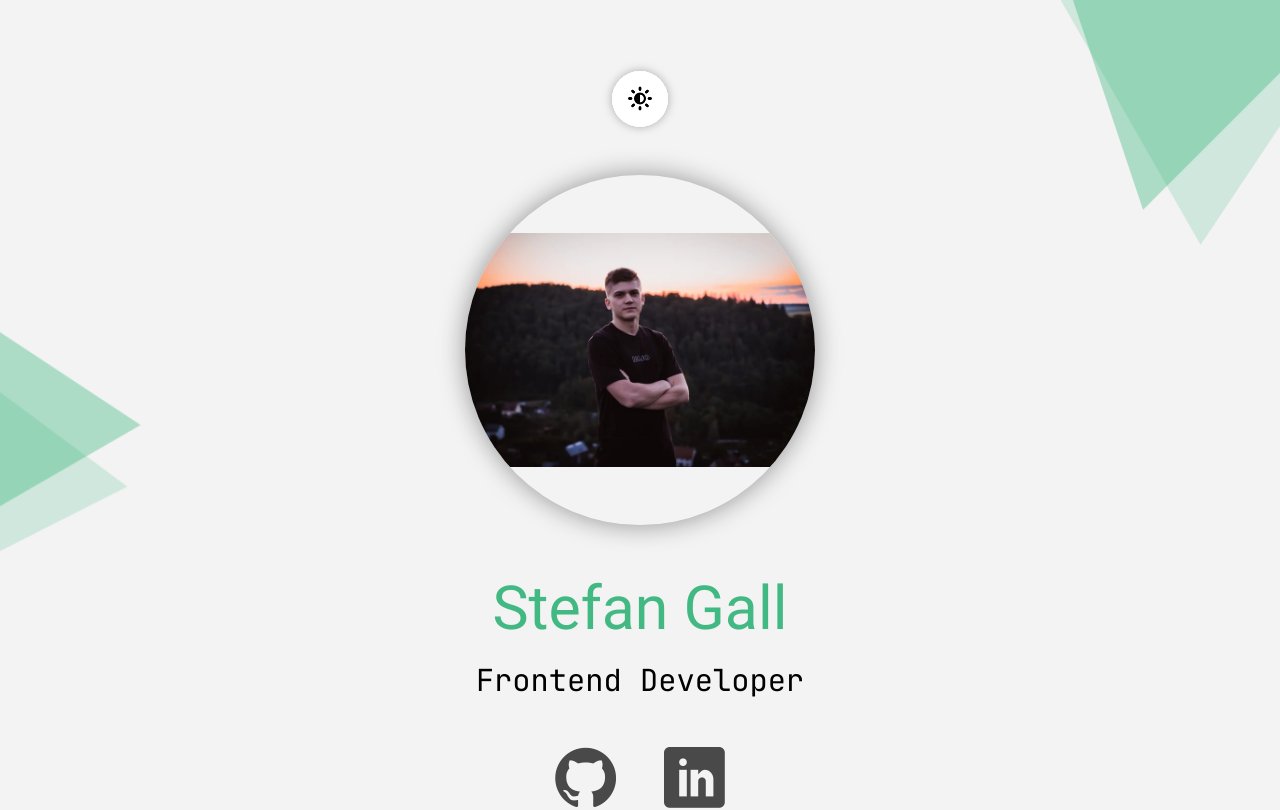
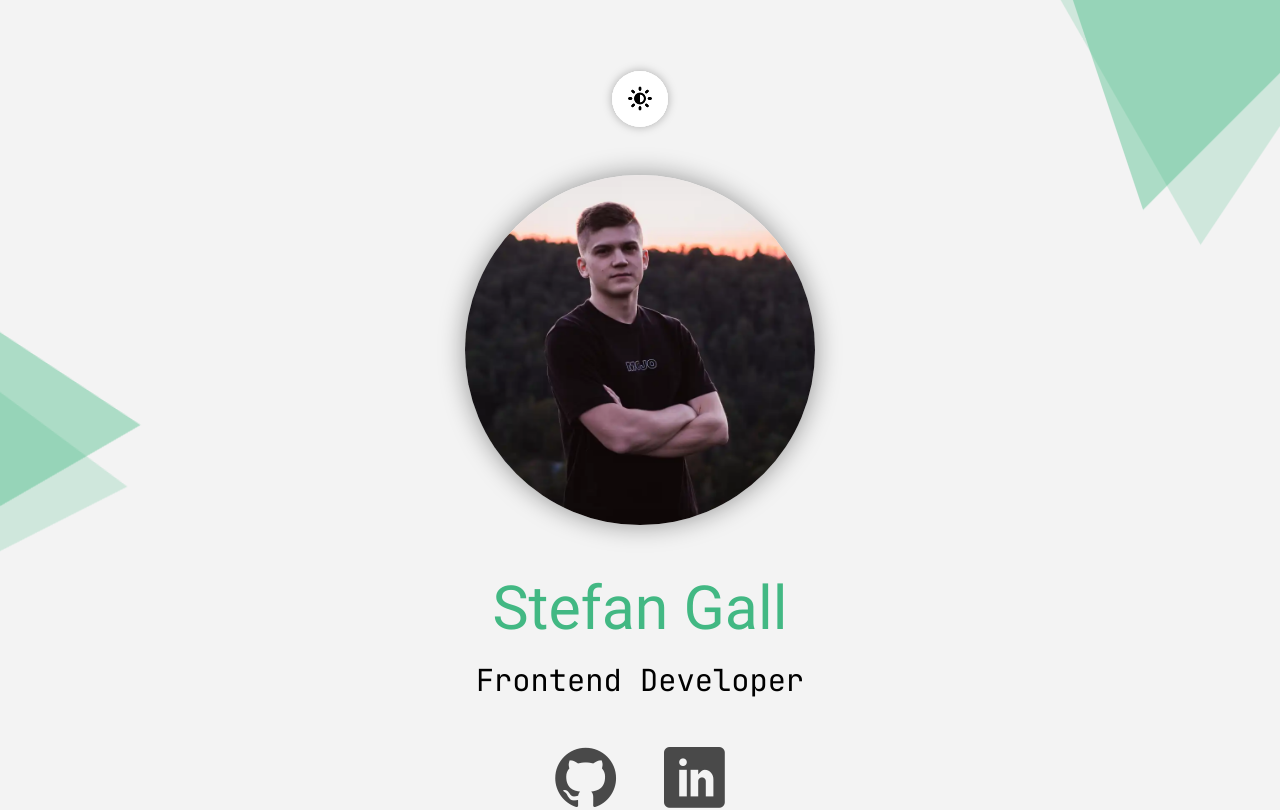
Before and after one commit to Semias/Portfolio, a Vue app: page / in a window 1280 px wide. Shown: the top 810 px of the page. Built offline with nearby package versions, Linux system fonts and the light colour scheme.

Commit message:
Fix issue

```diff
--- a/src/App.vue
+++ b/src/App.vue
@@ -358,7 +358,7 @@
               img {
                 height: 100%;
                 width: 100%;
-                object-fit: contain;
+                object-fit: cover;
                 object-position: center;
               }
             }
--- a/src/components/Gallographic.vue
+++ b/src/components/Gallographic.vue
@@ -111,7 +111,7 @@
             img {
               height: 100%;
               width: 100%;
-              object-fit: cover;
+              object-fit: contain;
               object-position: center;
             }
           }
```
